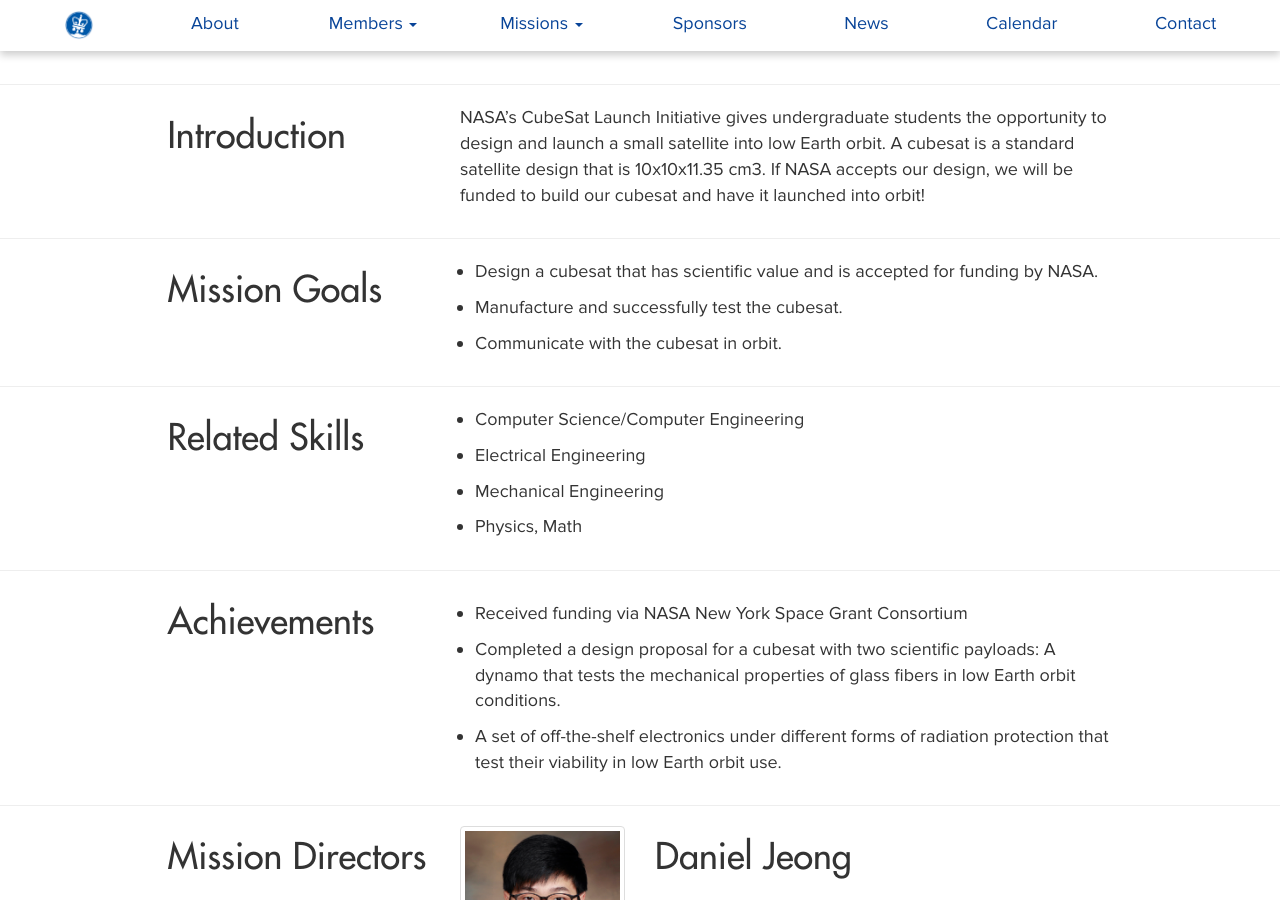
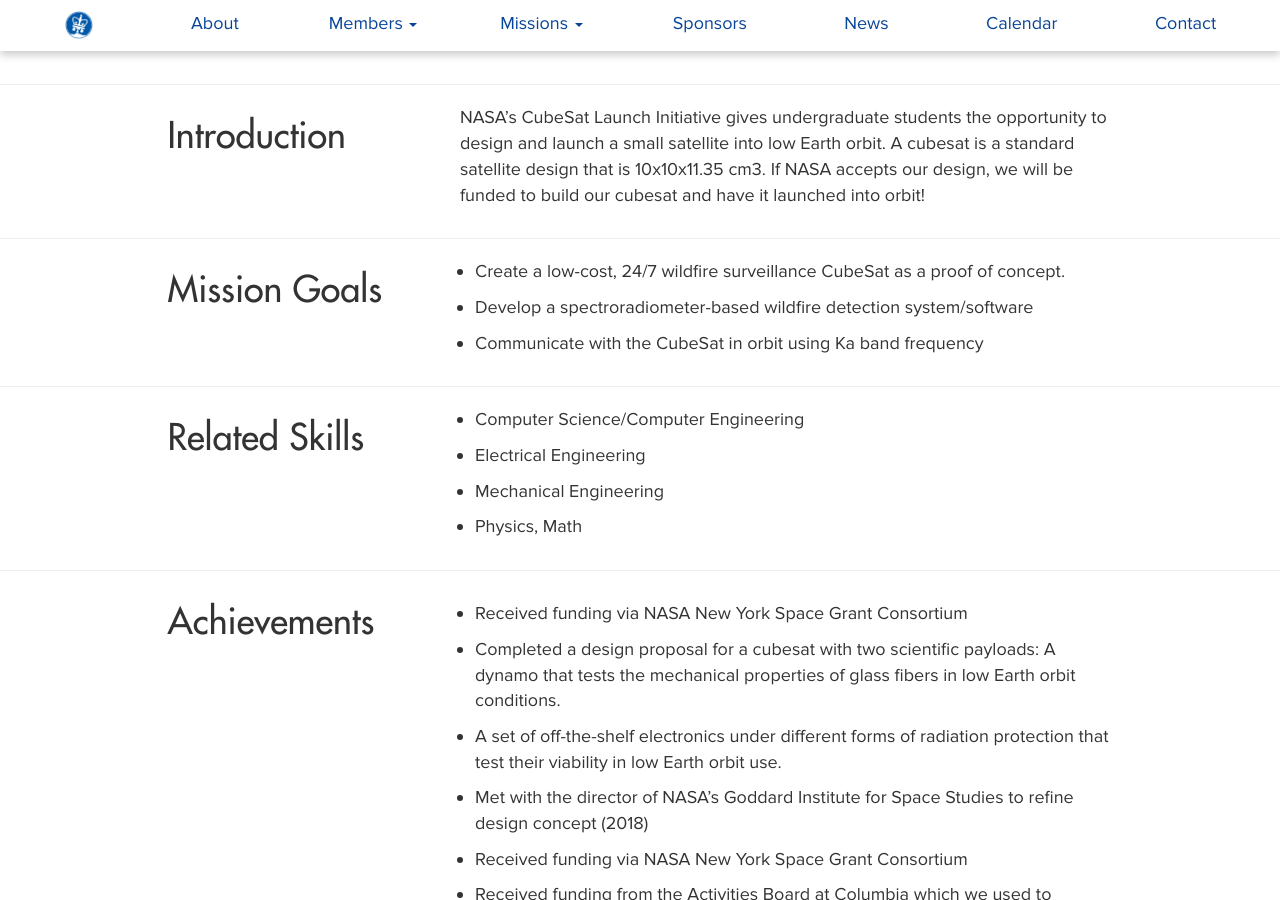
Before and after one commit to columbiaspace/columbiaspace.org, a Jekyll site: the page built from missions/mission-cubesat.html, in a window 1280 px wide and 900 px high, scrolled down 1104 px. Built offline with Jekyll 4.4.1, drawn with Linux system fonts in a browser that asks for light colours; nearby versions of some CDN libraries; comment, search, counter and statistics services are not loaded; some of the changed text lies outside the part shown.

Commit message:
rascal update goal and achievements

```diff
--- a/missions/mission-cubesat.html
+++ b/missions/mission-cubesat.html
@@ -12,9 +12,10 @@
 introtext: "NASA’s CubeSat Launch Initiative gives undergraduate students the opportunity to design and launch a small satellite into low Earth orbit. A cubesat is a standard satellite design that is 10x10x11.35 cm3. If NASA accepts our design, we will be funded to build our cubesat and have it launched into orbit!"
 
 goals: true
-goalstext: "Design a cubesat that has scientific value and is accepted for funding by NASA.;
-Manufacture and successfully test the cubesat.;
-Communicate with the cubesat in orbit."
+goalstext: "Create a low-cost, 24/7 wildfire surveillance CubeSat as a proof of concept.;
+Develop a spectroradiometer-based wildfire detection system/software;
+Communicate with the CubeSat in orbit using Ka band frequency
+"
 
 skills: true
 skillstext: "Computer Science/Computer Engineering;Electrical Engineering;Mechanical Engineering;Physics, Math"
@@ -22,11 +23,15 @@
 achievements: true
 achievementstext: "Received funding via NASA New York Space Grant Consortium; Completed a design proposal for a cubesat with two scientific payloads:
 A dynamo that tests the mechanical properties of glass fibers in low Earth orbit conditions.;
-A set of off-the-shelf electronics under different forms of radiation protection that test their viability in low Earth orbit use."
+A set of off-the-shelf electronics under different forms of radiation protection that test their viability in low Earth orbit use.;
+Met with the director of NASA’s Goddard Institute for Space Studies to refine design concept (2018);
+Received funding via NASA New York Space Grant Consortium;
+Received funding from the Activities Board at Columbia which we used to purchase prototyping hardware. (2018)
+"
 
 missionleader: "Daniel Jeong; Samuel Morgan; Alexander Tuchler"
-leaderschool: "SEAS 2020;- 2021; - 2021"
-leadermajor: "Computer Science; Applied Physics; -"
+leaderschool: "SEAS 2020;SEAS 2021; SEAS 2021"
+leadermajor: "Computer Science; Applied Physics; Computer Engineering"
 leaderimage: "/assets/media/img/profiles2017/djeong.jpg; /assets/media/img/profiles2017/smorgan.jpg; /assets/media/img/profiles2017/atuchler.jpg;"
 
 news: true
```
